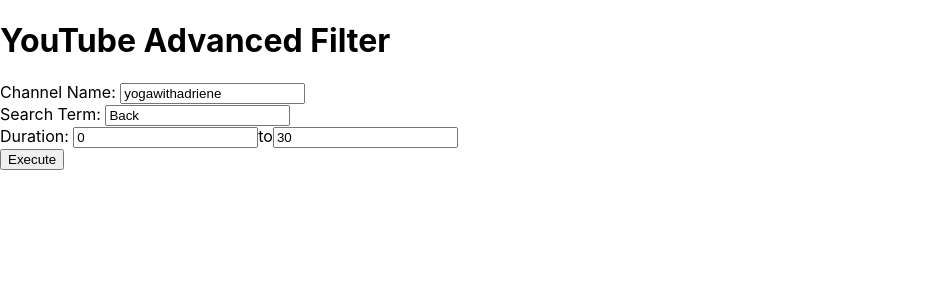
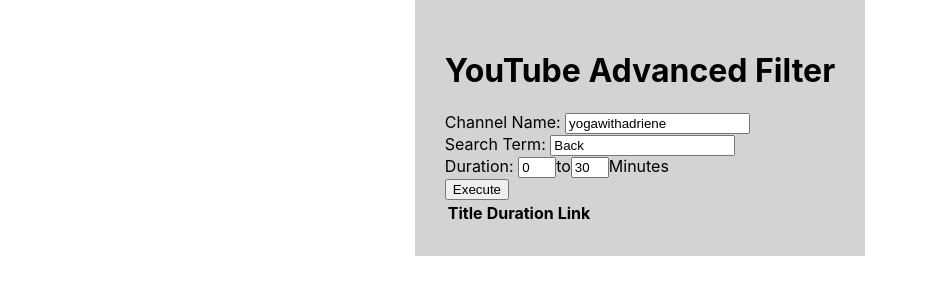
Before and after one commit to miles-crighton/advanced-filter-for-yt, a React (Create React App) app: page / in a window 1280 px wide. Shown: the top 300 px of the page, without its empty margins (0-928 px from the left). Built offline with nearby package versions, Linux system fonts and the light colour scheme.

Commit message:
Added styled-components & basic styling react components

```diff
--- a/package.json
+++ b/package.json
@@ -5,7 +5,8 @@
   "dependencies": {
     "react": "^16.8.6",
     "react-dom": "^16.8.6",
-    "react-scripts": "3.0.1"
+    "react-scripts": "3.0.1",
+    "styled-components": "^4.3.2"
   },
   "scripts": {
     "start": "react-scripts start",
--- a/src/App.js
+++ b/src/App.js
@@ -2,6 +2,17 @@
 import './App.css';
 import InputFields from './components/InputFields'
 import DataTable from './components/DataTable'
+import styled from 'styled-components'
+
+const AppStyled = styled.div`
+  display: flex;
+  justify-content: center;
+`
+
+const Container = styled.div`
+  background-color: lightgrey;
+  padding: 30px;
+`
 
 const API_KEY = 'AIzaSyD6ba4mKmnnU0EVfg_hy_jNI3B8eJchAo4'
 
@@ -101,11 +112,13 @@
 
   render() {
     return (
-      <div>
-        <h1>YouTube Advanced Filter</h1>
-        <InputFields submit={this.getVideos} />
-        <DataTable items={this.state.items} />
-      </div>
+      <AppStyled>
+        <Container>
+          <h1>YouTube Advanced Filter</h1>
+          <InputFields submit={this.getVideos} />
+          <DataTable items={this.state.items} />
+        </Container>
+      </AppStyled>
     );
   }
 }
--- a/src/components/DataTable.js
+++ b/src/components/DataTable.js
@@ -1,9 +1,27 @@
 import React from 'react'
+import styled from 'styled-components'
+
+let Table = styled.table`
+    th {
+        text-align: left;
+    }
+    td {
+        max-width: 300px;
+        overflow: hidden;
+        text-overflow: ellipsis;
+        white-space: nowrap;
+    }
+`
 
 export default function DataTable(props) {
     return (
-        <table>
+        <Table>
             <tbody>
+                <tr>
+                    <th>Title</th>
+                    <th>Duration</th>
+                    <th>Link</th>
+                </tr>
                 {props.items.map((item, idx) => {
                     return (
                         <tr key={idx}>
@@ -14,6 +32,6 @@
                     )
                 })}
             </tbody>
-        </table>
+        </Table>
     )
 }
--- a/src/components/InputFields.js
+++ b/src/components/InputFields.js
@@ -1,4 +1,9 @@
 import React, { useState } from 'react'
+import styled from 'styled-components'
+
+const InputNum = styled.input`
+    max-width: 30px;
+`
 
 export default function InputFields(props) {
     const [username, setUsername] = useState('yogawithadriene')
@@ -23,9 +28,10 @@
             </div>
             <div>
                 <span>Duration: </span>
-                <input type='number' value={lowerDuration} onChange={e => setLowerDuration(e.target.value)} />
+                <InputNum type='number' value={lowerDuration} onChange={e => setLowerDuration(e.target.value)} />
                 <span>to</span>
-                <input type='number' value={upperDuration} onChange={e => setUpperDuration(e.target.value)} />
+                <InputNum type='number' value={upperDuration} onChange={e => setUpperDuration(e.target.value)} />
+                <span>Minutes</span>
             </div>
             <button onClick={handleSubmit}>Execute</button>
         </form>
```
Also changed, not shown: src/logo.svg (deleted), 1 other file (tests, documents, lock files or other folders).
